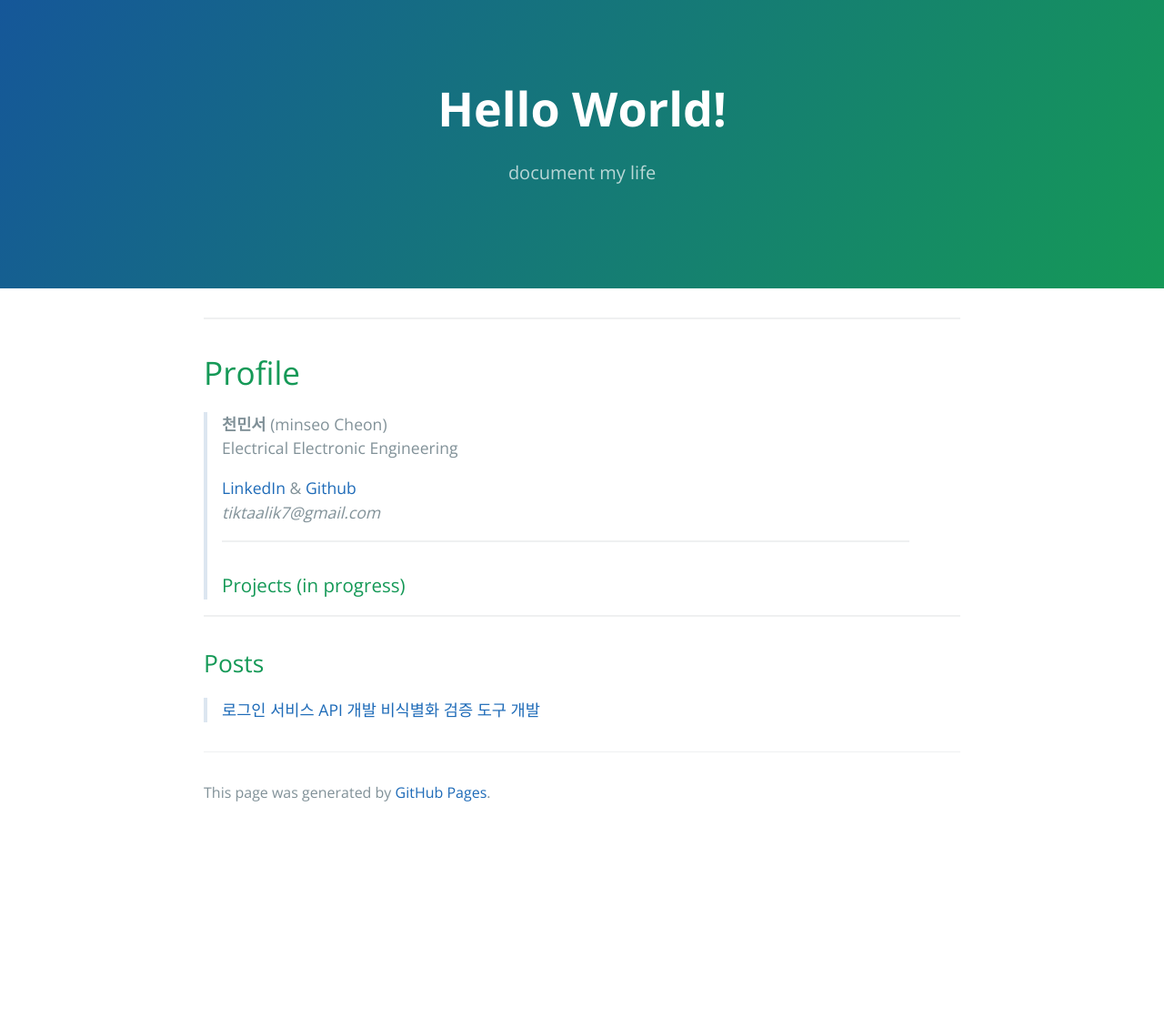
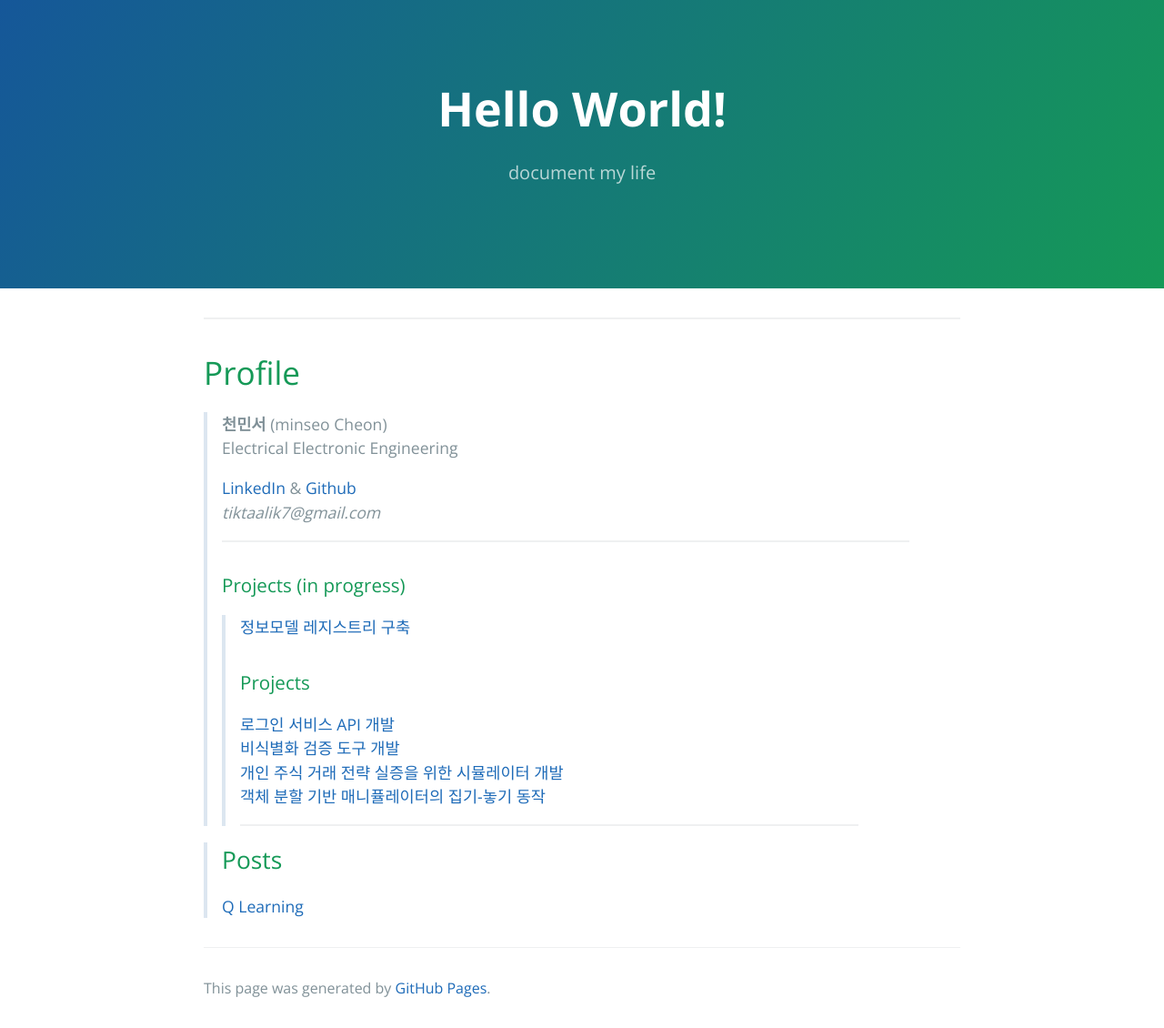
Before and after one commit to tiktaalik7/tiktaalik7.github.io, a Jekyll site: the page built from index.md, in a window 1280 px wide. Shown: the whole page at 91% size. Built offline with Jekyll 4.4.1, drawn with Linux system fonts in a browser that asks for light colours; before the commit the page ends 915 px from its top, so only the background shows below that.

Commit message:
write projects

```diff
--- a/index.md
+++ b/index.md
@@ -13,10 +13,14 @@ layout: default
 > _tiktaalik7@gmail.com_
 * * *
 > ### Projects (in progress)
->>
-
+>> [정보모델 레지스트리 구축](./project-003-registry.html)
+> ### Projects
+>> [로그인 서비스 API 개발](./project-001-Login_Service.html)
+>> [비식별화 검증 도구 개발](./project-002-De_Identification_Verifier.html)
+>> [개인 주식 거래 전략 실증을 위한 시뮬레이터 개발](./project-004-development_of_stock_simulator_for_assessing_the_personal_trading_strategy.html)
+>> [객체 분할 기반 매니퓰레이터의 집기-놓기 동작](./project-005-manipulator’s_pick-and-place_based_on_instance_segmentation.html)
 * * *
 
-## Posts
-> [로그인 서비스 API 개발](./project-001-Login_Service.html)
-> [비식별화 검증 도구 개발](./project-002-De_Identification_Verifier.html)
+>## Posts
+> [Q Learning](./project-006-q_learning.html)
+>
```
Also changed, not shown: project-002-De_Identification_Verifier.md (+1 -1 lines), project-003-registry.md (added, +5 -0 lines), project-004-manipulator’s_pick-and-place_based_on_instance_segmentation.md (added, +5 -0 lines), project-005-development_of_stock_simulator_for_assessing_the_personal_trading_strategy.md (added, +5 -0 lines), project-006-q_learning.md (added, +5 -0 lines).
